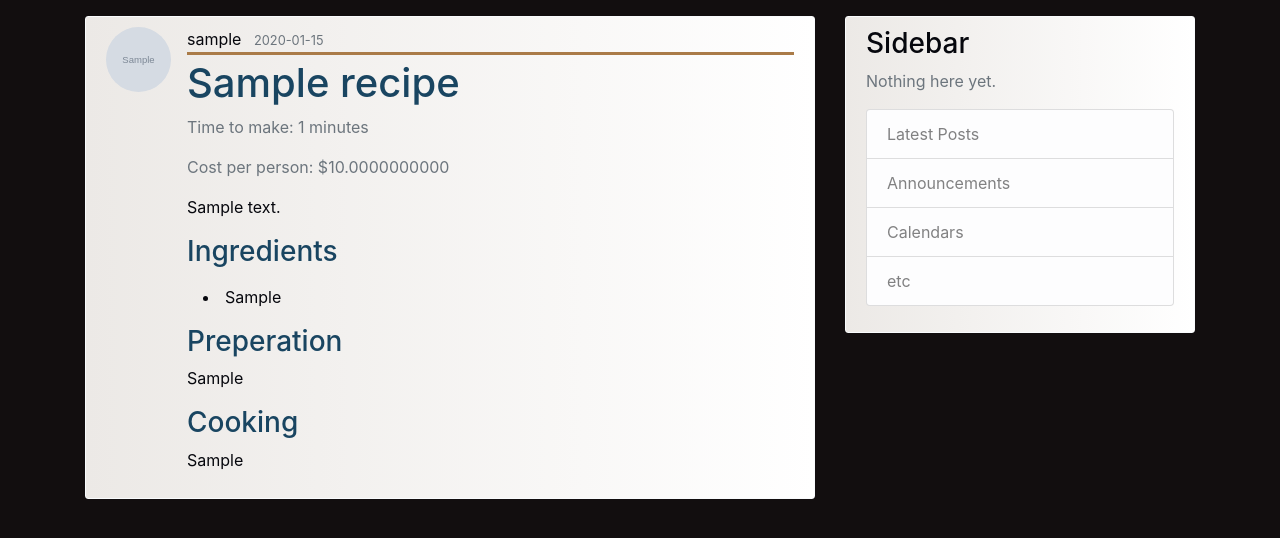
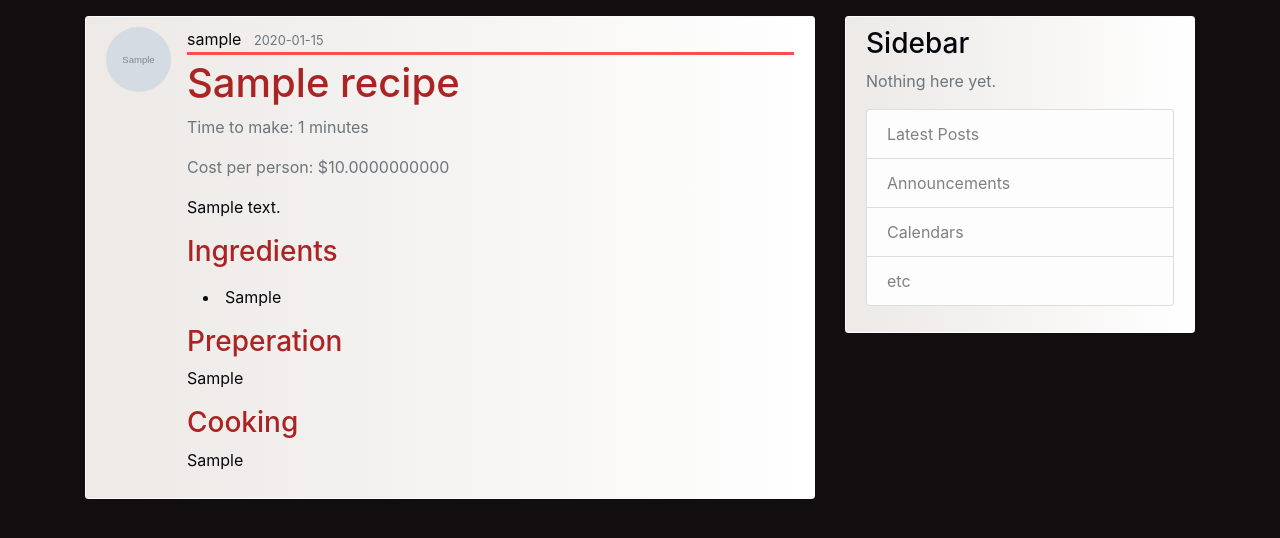
Before and after one commit to Ekimerton/Douh, a Flask app: page /post/1 in a window 1280 px wide. Shown: the part 64-602 px from the top of the page. Run offline with Flask 2, Linux system fonts and the light colour scheme; tables that the repository leaves empty hold one stand-in row (values such as "Sample post"); grey boxes marked "Sample" are stand-in pictures; some libraries are stand-ins or nearby versions.

Commit message:
new colors

```diff
--- a/Driver/static/main.css
+++ b/Driver/static/main.css
@@ -9,11 +9,11 @@ a, h2, h3, h4, h5, h6 {
 }
 
 h1 {
-  color: #194561
+  color: rgba(170,36,36,1)
 }
 
 .outside-block-link {
-  color: #aa7b48
+  rgba(255,76,76,1)
 }
 
 .outside-block-link:hover {
@@ -38,7 +38,7 @@ a:hover, .site-header .navbar-nav .nav-link:hover, .article-metadata a:hover {
 }
 
 .article-title, .subtitle {
-  color: #194561;
+  color: rgba(170,36,36,1)
 }
 
 .site-header .navbar-nav .nav-link{
@@ -83,7 +83,7 @@ a:hover {
 .article-metadata {
   padding-bottom: 1px;
   margin-bottom: 4px;
-  border-bottom: 3px solid #aa7b48
+  border-bottom: 3px solid rgba(255,76,76,1)
 }
 
 .article-metadata a:hover {
```
